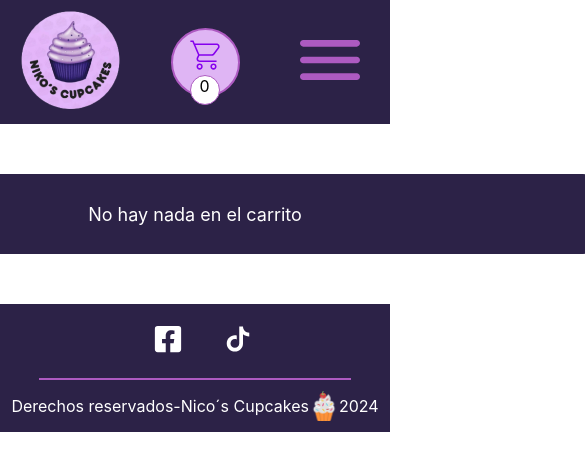
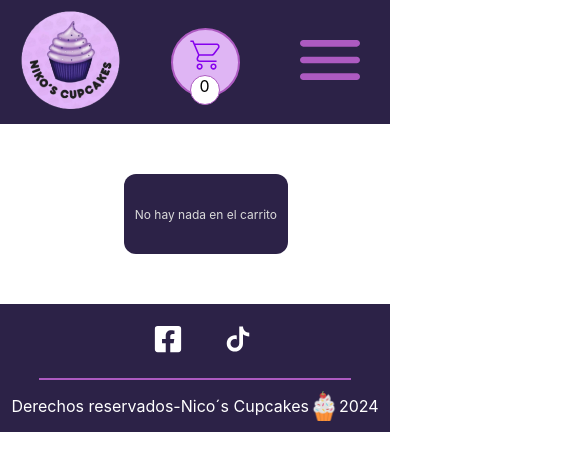
Before and after one commit to valentinacamacho/nicoscupcakes, a React (Create React App) app: page /ListProducts in a window 390 px wide. Shown: the top 470 px of the page, 585 px wide, since content can reach past the window. Built offline with nearby package versions, Linux system fonts and the light colour scheme; some icons are missing.

Commit message:
I added media query in product listing.

```diff
--- a/src/Layout/Header.jsx
+++ b/src/Layout/Header.jsx
@@ -36,9 +36,9 @@ function Header({ allProducts }) {
                 <li><Link to="/Paletas">paleta de pastel</Link></li>
               </ul>
             </li>
-            <li>
+            {/* <li>
               <a href="#">contactanos</a>
-            </li>
+            </li> */}
           </ul>
         </nav>
 
--- a/src/StylesSheet/Styles.css
+++ b/src/StylesSheet/Styles.css
@@ -535,7 +535,7 @@ svg {
 
 .button-compra p {
   margin: 20px;
-  color: #fff;
+  color: #dbdbdb;
   font-size: 18px;
 }
 
@@ -544,6 +544,38 @@ svg {
   position: absolute;
   margin-top: 10%;
   right: 20%;
+}
+
+
+/* Media query para pantallas pequeñas */
+@media (max-width: 600px) {
+  .lista-carrito,
+  .button-compra button{
+    width: 90%;
+    height: auto;
+  }
+
+  .mensaje-carrito-vacio {
+    width: 90%;
+}
+
+  .button-compra button {
+    height: 90px;
+  }
+
+  .button-compra p {
+    font-size: 12px;
+  }
+
+  .informacion-list{
+    text-align: left;
+    font-size: 13px;
+  }
+
+  .trashIcon {
+    margin-top: 5%;
+    right: 10%;
+  }
 }
 
 /* ------------objetivos de nicos cupcakes----------------------- */
```
